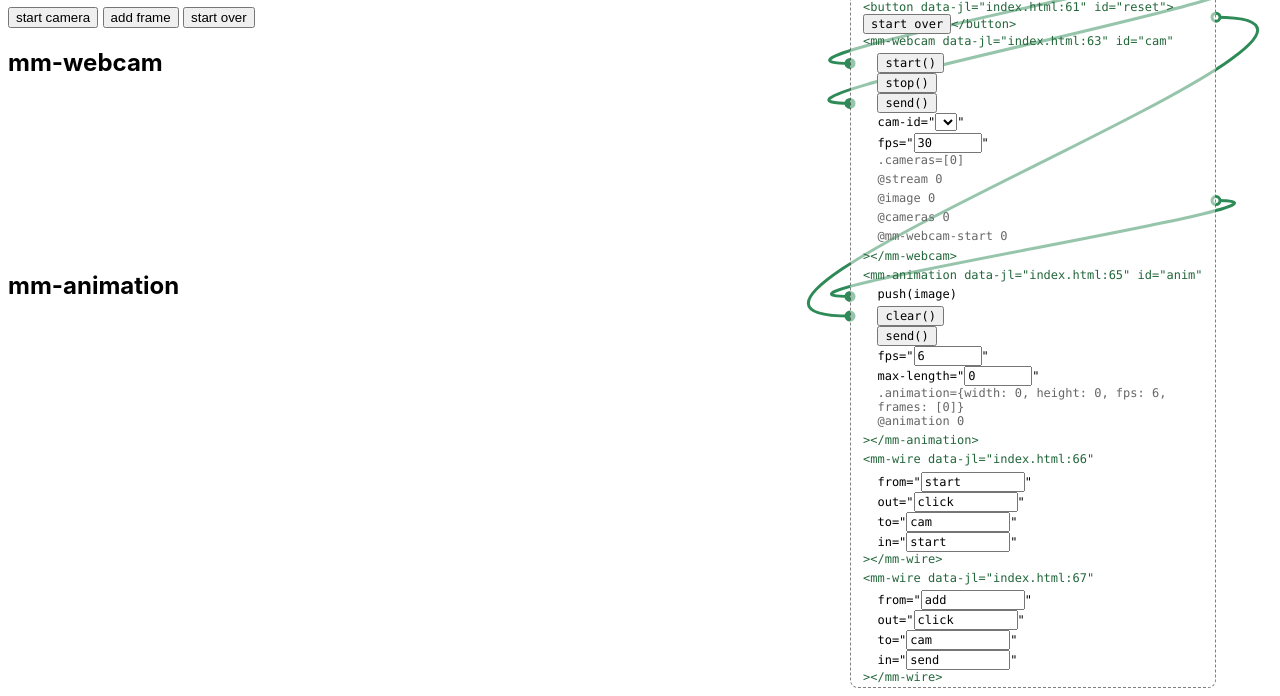
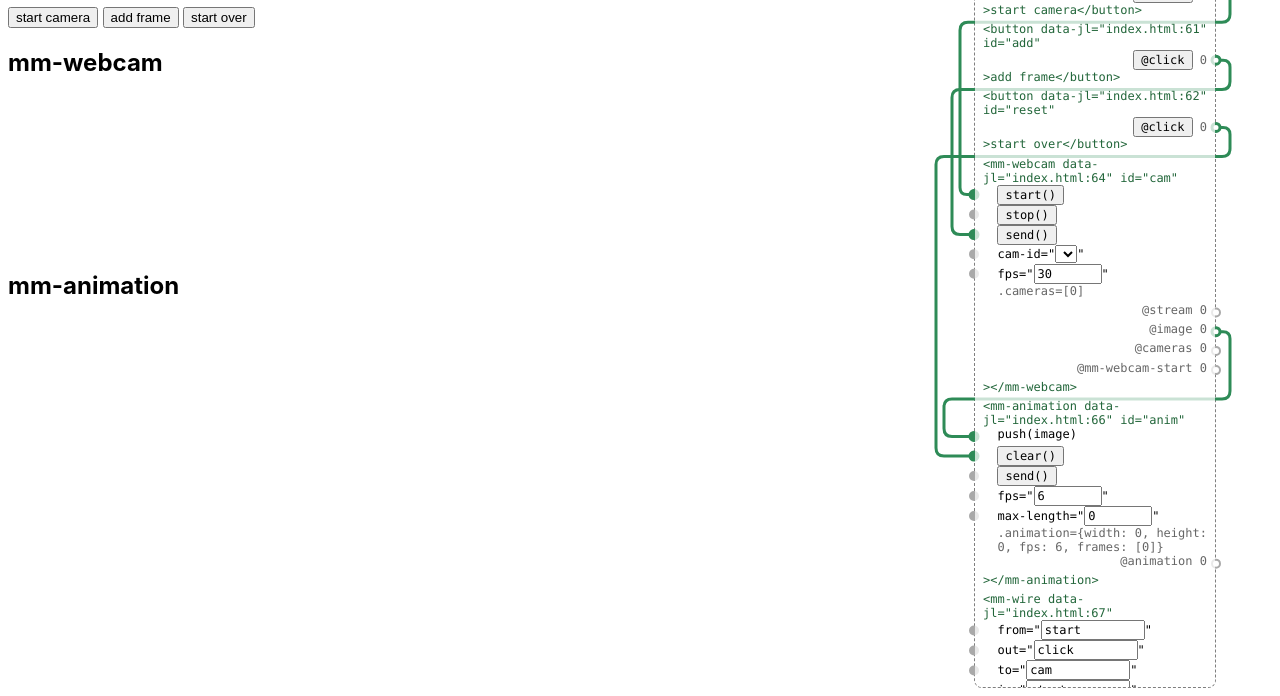
Before and after one commit to meemoo/meemoo-elements, a website with bundled scripts: page index.html in a window 1280 px wide. Shown: the part 104-800 px from the top of the page. Built offline with nearby package versions, Linux system fonts and the light colour scheme.

Commit message:
debug panel design, wire routing
https://www.tldraw.com/f/fFfj8610yraIxGkQEI-ES?d=v9891.-1090.4007.2763.page

```diff
--- a/custom-elements.json
+++ b/custom-elements.json
@@ -150,7 +150,7 @@
               }
             },
             {
-              "name": "mount",
+              "name": "for",
               "type": {
                 "text": "string"
               }
--- a/index.html
+++ b/index.html
@@ -8,6 +8,10 @@
         font-family:
           -apple-system, BlinkMacSystemFont, "Segoe UI", Roboto, Oxygen, Ubuntu, Cantarell,
           "Open Sans", "Helvetica Neue", sans-serif;
+      }
+      .mm-debug {
+        padding: 0 8px;
+        background: rgba(255, 255, 255, 0.75);
       }
       .mm-debug--line {
         min-height: 1.6em;
@@ -38,11 +42,11 @@
         bottom: 8px;
         border-radius: 8px;
         border: 1px dashed rgba(0, 0, 0, 0.5);
-        padding: 8px 12px;
+        padding: 8px 0;
         overflow: auto;
-        width: 340px;
+        width: 240px;
         max-width: 50%;
-        background: rgba(255, 255, 255, 0.5);
+        background: rgba(255, 255, 255, 0.75);
         font-family: ui-monospace, Menlo, Consolas, monospace;
         font-size: 12px;
       }
@@ -51,10 +55,7 @@
   <body>
     <a href="https://github.com/meemoo/meemoo-elements">About</a>
 
-    <!-- This "meta" mm-debug shows the "hidden" control on the inner mm-debug. 🤗 -->
-    <!-- <mm-debug shallow> -->
-    <mm-debug mount="#debug">
-      <mm-graph>
+    <mm-graph id="example-app">
       <h1>mm-elements demo</h1>
       <button id="start">start camera</button>
       <button id="add">add frame</button>
@@ -66,12 +67,11 @@
       <mm-wire from="start" out="click" to="cam" in="start"></mm-wire>
       <mm-wire from="add" out="click" to="cam" in="send"></mm-wire>
       <mm-wire from="cam" out="image" to="anim" in="push"></mm-wire>
+      <!--<mm-wire from="reset" out="click" to="cam" in="stop"></mm-wire>-->
       <mm-wire from="reset" out="click" to="anim" in="clear"></mm-wire>
     </mm-graph>
-    </mm-debug>
-    <!-- </mm-debug> -->
 
-    <div id="debug"></div>
+    <mm-debug id="debug" for="example-app"></mm-debug>
 
     <script type="module" src="./src/mm-graph.js"></script>
     <script type="module" src="./src/mm-debug.js"></script>
--- a/src/mm-animation.js
+++ b/src/mm-animation.js
@@ -1,3 +1,8 @@
+const childTemplate = document.createElement("template");
+childTemplate.innerHTML = `
+  <canvas class="mm-animation--canvas" width="0" height="0"></canvas>
+`;
+
 export class MmAnimation extends HTMLElement {
   static mmManifest = () =>
     import("./mm-animation.manifest.js").then((m) => m.default);
@@ -10,6 +15,10 @@ export class MmAnimation extends HTMLElement {
     super();
     this._animation = { width: 0, height: 0, fps: 12, frames: [] };
     this._maxLength = 0;
+    this.canvasEl = null;
+    this._index = 0;
+    this._loop = 0;
+    this._lastFrame = 0;
   }
 
   get animation() {
@@ -36,6 +45,19 @@ export class MmAnimation extends HTMLElement {
     if (name === "max-length") this.maxLength = newValue;
   }
 
+  connectedCallback() {
+    if (!this.canvasEl) {
+      this.appendChild(childTemplate.content.cloneNode(true));
+      this.canvasEl = this.querySelector(".mm-animation--canvas");
+    }
+    this._draw();
+    this._startLoop();
+  }
+
+  disconnectedCallback() {
+    this._loop++;
+  }
+
   // Copies the image now; the source may be a live video or canvas.
   push(image) {
     if (!image) return;
@@ -60,11 +82,18 @@ export class MmAnimation extends HTMLElement {
     this._animation.width = width;
     this._animation.height = height;
     this._trim();
+    // Paused: there is no playback to reveal the new frame, so show it now.
+    if (!(this._animation.fps > 0)) {
+      this._index = this._animation.frames.length - 1;
+      this._draw();
+    }
     this.send();
   }
 
   clear() {
     this._animation.frames.length = 0;
+    this._index = 0;
+    this._draw();
     this.send();
   }
 
@@ -77,8 +106,52 @@ export class MmAnimation extends HTMLElement {
   _trim() {
     const { frames } = this._animation;
     const extra = this._maxLength ? frames.length - this._maxLength : 0;
-    if (extra > 0) frames.splice(0, extra);
+    if (extra > 0) {
+      frames.splice(0, extra);
+      // Keep pointing at the same frame as the front of the list drops off.
+      this._index = Math.max(0, this._index - extra);
+    }
     return extra > 0;
+  }
+
+  _draw() {
+    const canvas = this.canvasEl;
+    if (!canvas) return;
+    const { width, height, frames } = this._animation;
+    if (!frames.length) {
+      canvas.getContext("2d").clearRect(0, 0, canvas.width, canvas.height);
+      return;
+    }
+    // Setting the size clears the canvas, so only do it on change.
+    if (canvas.width !== width) canvas.width = width;
+    if (canvas.height !== height) canvas.height = height;
+    this._index %= frames.length;
+    const context = canvas.getContext("2d");
+    context.clearRect(0, 0, width, height);
+    context.drawImage(frames[this._index], 0, 0, width, height);
+  }
+
+  _startLoop() {
+    const loop = ++this._loop;
+    this._lastFrame = 0;
+    const onFrame = (now) => {
+      if (loop !== this._loop) return;
+      const { fps, frames } = this._animation;
+      if (fps > 0 && frames.length) {
+        const interval = 1000 / fps;
+        const elapsed = now - this._lastFrame;
+        if (elapsed >= interval) {
+          // Step from the ideal time so the rate doesn't drift, but don't
+          // try to catch up after a long pause (hidden tab, empty animation).
+          this._lastFrame =
+            elapsed >= interval * 2 ? now : this._lastFrame + interval;
+          this._index = (this._index + 1) % frames.length;
+          this._draw();
+        }
+      }
+      requestAnimationFrame(onFrame);
+    };
+    requestAnimationFrame(onFrame);
   }
 }
 
--- a/src/mm-debug.js
+++ b/src/mm-debug.js
@@ -52,58 +52,100 @@ export class MmDebug extends HTMLElement {
   constructor() {
     super();
 
-    const mountQuery = this.getAttribute("mount");
-    if (mountQuery) {
-      this.mountEl = document.querySelector(mountQuery);
-    }
     this._abort = null;
+    this._targetEl = null;
     this._inspectors = [];
     // element => { manifest, tag, in: Map(name => el), out: Map(name => el) }
     this._ports = new WeakMap();
     this._wirePaths = new Map();
+    // port line => { direction, dot }
+    this._portDots = new Map();
     this._wiresEl = null;
   }
 
   static get observedAttributes() {
-    return ["hidden"];
+    return ["for"];
   }
 
-  attributeChangedCallback(name, oldValue, newValue) {
-    if (name === "hidden") this.hidden = newValue !== null;
-  }
-
-  set hidden(val) {
-    this._hidden = Boolean(val);
-    for (const el of this._inspectors) {
-      el.style.display = this._hidden ? "none" : "block";
-    }
-    if (this._wiresEl) {
-      this._wiresEl.style.display = this._hidden ? "none" : "block";
-    }
-  }
-  get hidden() {
-    return Boolean(this._hidden);
+  attributeChangedCallback() {
+    if (this.isConnected) this._render();
   }
 
   connectedCallback() {
+    this._render();
+  }
+
+  disconnectedCallback() {
+    this._clear();
+  }
+
+  _clear() {
+    if (this._abort) this._abort.abort();
+    this._abort = null;
+    this._targetEl = null;
+    for (const el of this._inspectors) el.remove();
+    this._inspectors = [];
+    if (this._wiresEl) this._wiresEl.remove();
+    this._wiresEl = null;
+    this._wirePaths.clear();
+    this._portDots.clear();
+  }
+
+  async _render() {
+    this._clear();
     const { signal } = (this._abort = new AbortController());
 
-    // Wait for child custom elements load
-    const undefinedElements = this.querySelectorAll(":not(:defined)");
-    const definedPromises = [...undefinedElements].map((el) =>
-      customElements.whenDefined(el.localName)
+    if (document.readyState === "loading") {
+      await new Promise((resolve) =>
+        document.addEventListener("DOMContentLoaded", resolve, { once: true })
       );
-    const allElements = this.hasAttribute("shallow")
-      ? this.children
-      : this.querySelectorAll("*");
+      if (signal.aborted) return;
+    }
 
-    Promise.all(definedPromises).then(async () => {
+    const id = this.getAttribute("for");
+    const target =
+      id && this.getRootNode().querySelector("#" + CSS.escape(id));
+    if (!target) {
+      console.warn("mm-debug: target not found", this);
+      return;
+    }
+    this._targetEl = target;
+
+    // Wires draw behind the inspectors.
+    this._wiresEl = document.createElementNS(SVG, "svg");
+    this._wiresEl.setAttribute("class", "mm-debug--wires");
+    this._wiresEl.style.cssText =
+      "position:fixed;left:0;top:0;width:100%;height:100%;pointer-events:none";
+    this.prepend(this._wiresEl);
+    const draw = () => {
+      if (signal.aborted) return;
+      this.drawWires();
+      requestAnimationFrame(draw);
+    };
+    requestAnimationFrame(draw);
+
+    // Wait for custom elements load
+    const undefinedElements = [
+      target,
+      ...target.querySelectorAll(":not(:defined)"),
+    ].filter((el) => el.matches(":not(:defined)"));
+    await Promise.all(
+      undefinedElements.map((el) => customElements.whenDefined(el.localName))
+    );
+    if (signal.aborted) return;
+
+    const allElements = [
+      target,
+      ...(this.hasAttribute("shallow")
+        ? target.children
+        : target.querySelectorAll("*")),
+    ];
     const wired = new Set();
-      for (const wire of this.querySelectorAll("mm-wire")) {
+    for (const wire of target.querySelectorAll("mm-wire")) {
       wired.add(wire.getAttribute("from")).add(wire.getAttribute("to"));
     }
     // Custom elements with a manifest, known HTML elements, wire ends.
-      const inspected = [...allElements].filter(
+    const inspected = allElements.filter(
       (el) =>
         typeof el.constructor.mmManifest === "function" ||
         htmlElements[el.localName] ||
@@ -113,15 +155,14 @@ export class MmDebug extends HTMLElement {
     // Elements whose closing tag comes after their inspected descendants.
     const open = [];
     // mm-graph's children are not indented.
-      const depth = () =>
-        open.filter((el) => el.localName !== "mm-graph").length;
+    const depth = () => open.filter((el) => el.localName !== "mm-graph").length;
     const closeUntil = (el) => {
       while (open.length && !(el && open.at(-1).contains(el))) {
         const closed = open.pop();
         const lineEl = document.createElement("div");
         lineEl.className = "mm-debug--line mm-debug--tag";
         lineEl.textContent = `</${closed.localName}>`;
-          this.addInspector(depth(), closed).appendChild(lineEl);
+        this.addInspector(depth()).appendChild(lineEl);
       }
     };
 
@@ -131,61 +172,28 @@ export class MmDebug extends HTMLElement {
         manifest = await mmChild.constructor.mmManifest();
         if (signal.aborted) return;
       }
-        if (this.mountEl) closeUntil(mmChild);
-        const isParent =
-          Boolean(this.mountEl) &&
-          inspected.some((el) => el !== mmChild && mmChild.contains(el));
-        const inspectEl = this.addInspector(depth(), mmChild);
+      closeUntil(mmChild);
+      const isParent = inspected.some(
+        (el) => el !== mmChild && mmChild.contains(el)
+      );
+      const inspectEl = this.addInspector(depth());
       this.mountInspector(mmChild, inspectEl, manifest, signal, isParent);
       if (isParent) open.push(mmChild);
     }
     closeUntil(null);
-    });
-
-    // Wires draw behind the inspectors.
-    this._wiresEl = document.createElementNS(SVG, "svg");
-    this._wiresEl.setAttribute("class", "mm-debug--wires");
-    this._wiresEl.style.cssText =
-      "position:fixed;left:0;top:0;width:100%;height:100%;pointer-events:none";
-    this._wiresEl.style.display = this._hidden ? "none" : "block";
-    if (this.mountEl) {
-      this.mountEl.before(this._wiresEl);
-    } else {
-      this.prepend(this._wiresEl);
-    }
-    const draw = () => {
-      if (signal.aborted) return;
-      this.drawWires();
-      requestAnimationFrame(draw);
-    };
-    requestAnimationFrame(draw);
   }
 
-  disconnectedCallback() {
-    if (this._abort) this._abort.abort();
-    for (const el of this._inspectors) el.remove();
-    this._inspectors = [];
-    if (this._wiresEl) this._wiresEl.remove();
-    this._wiresEl = null;
-    this._wirePaths.clear();
-  }
-
-  addInspector(depth, mmChild) {
+  addInspector(depth) {
     const el = document.createElement("div");
     el.className = "mm-debug";
-    el.style.display = this._hidden ? "none" : "block";
+    // Above the wires.
+    el.style.position = "relative";
     el.style.marginLeft = depth * 2 + "ch";
     const inspectEl = document.createElement("div");
     inspectEl.className = "mm-debug--inspect";
     el.appendChild(inspectEl);
     this._inspectors.push(el);
-
-    if (this.mountEl) {
-      this.mountEl.appendChild(el);
-    } else {
-      el.style.position = "relative";
-      mmChild.after(el);
-    }
+    this.appendChild(el);
     return inspectEl;
   }
 
@@ -204,27 +212,96 @@ export class MmDebug extends HTMLElement {
             );
     }
     const anchorEl = ports ? ports[direction].get(name) || ports.tag : el;
+    const point = this.anchorPoint(anchorEl, direction);
+    if (!point) return null;
+    // The bottom of the element's inspector, where its out wires turn back.
+    const blockEl = anchorEl.closest(".mm-debug") || anchorEl;
+    const under = blockEl.getBoundingClientRect().bottom;
+    return { ...point, under, known };
+  }
+
+  // Right-angle path through the points, with rounded corners.
+  roundedPath(points, radius = 8) {
+    let d = `M${points[0].x},${points[0].y}`;
+    for (let i = 1; i < points.length - 1; i++) {
+      const prev = points[i - 1];
+      const corner = points[i];
+      const next = points[i + 1];
+      const before = Math.hypot(corner.x - prev.x, corner.y - prev.y);
+      const after = Math.hypot(next.x - corner.x, next.y - corner.y);
+      const r = Math.min(radius, before / 2, after / 2);
+      if (!r) continue;
+      const fromX = corner.x - ((corner.x - prev.x) / before) * r;
+      const fromY = corner.y - ((corner.y - prev.y) / before) * r;
+      const toX = corner.x + ((next.x - corner.x) / after) * r;
+      const toY = corner.y + ((next.y - corner.y) / after) * r;
+      d += ` L${fromX},${fromY} Q${corner.x},${corner.y} ${toX},${toY}`;
+    }
+    const last = points.at(-1);
+    return d + ` L${last.x},${last.y}`;
+  }
+
+  anchorPoint(anchorEl, direction) {
     const rect = anchorEl.getBoundingClientRect();
     if (!rect.width && !rect.height) return null;
     let x = direction === "out" ? rect.right + 6 : rect.left - 6;
-    let y = rect.top + rect.height / 2;
-    if (this.mountEl && this.mountEl.contains(anchorEl)) {
+    const y = rect.top + rect.height / 2;
+    let scrolledOut = false;
+    if (this.contains(anchorEl)) {
       // On the panel's edge, so the dots peek out.
-      const clip = this.mountEl.getBoundingClientRect();
+      const clip = this.getBoundingClientRect();
       x = direction === "out" ? clip.right : clip.left;
-      y = Math.min(Math.max(y, clip.top), clip.bottom);
+      // Not clamped: wires scroll away with their ports.
+      scrolledOut = y < clip.top || y > clip.bottom;
     }
-    return { x, y, known };
+    return { x, y, scrolledOut };
+  }
+
+  // A dot for every port, wired or not.
+  drawPorts() {
+    for (const [lineEl, { direction, dot }] of this._portDots) {
+      const point = lineEl.isConnected && this.anchorPoint(lineEl, direction);
+      if (!point || point.scrolledOut) {
+        dot.style.display = "none";
+        continue;
+      }
+      dot.style.display = "";
+      if (
+        dot.getAttribute("cy") != point.y ||
+        dot.getAttribute("cx") != point.x
+      ) {
+        dot.setAttribute("cx", point.x);
+        dot.setAttribute("cy", point.y);
+      }
+    }
+  }
+
+  addPortDot(lineEl, direction) {
+    const dot = document.createElementNS(SVG, "circle");
+    dot.setAttribute("class", "mm-debug--port mm-debug--port-" + direction);
+    dot.setAttribute("r", "4");
+    dot.setAttribute("color", "darkgray");
+    dot.setAttribute("stroke", "currentColor");
+    dot.setAttribute("stroke-width", "2");
+    dot.setAttribute("fill", direction === "out" ? "white" : "currentColor");
+    // Under the wires.
+    this._wiresEl.prepend(dot);
+    this._portDots.set(lineEl, { direction, dot });
   }
 
   drawWires() {
-    const wires = new Set(this.querySelectorAll("mm-wire"));
+    this.drawPorts();
+    const wires = new Set(
+      this._targetEl ? this._targetEl.querySelectorAll("mm-wire") : []
+    );
     for (const [wire, group] of this._wirePaths) {
       if (!wires.has(wire)) {
         group.remove();
         this._wirePaths.delete(wire);
       }
     }
+    let lanes = 0;
+    const sourceLanes = new Map();
     for (const wire of wires) {
       let group = this._wirePaths.get(wire);
       if (!group) {
@@ -262,11 +339,22 @@ export class MmDebug extends HTMLElement {
       );
       group.setAttribute("stroke-dasharray", known ? "none" : "2 6");
 
-      // Far enough out that the wire shows beside the panel.
-      const bend =
-        Math.min(160, Math.max(60, Math.abs(b.y - a.y) * 0.6)) +
-        Math.abs(b.x - a.x) * 0.2;
-      const d = `M${a.x},${a.y} C${a.x + bend},${a.y} ${b.x - bend},${b.y} ${b.x},${b.y}`;
+      // Out to the right, back under the source element, then along the
+      // left side to the in-port. Each wire gets its own lane.
+      const lane = lanes++;
+      const sourceLane = sourceLanes.get(source) || 0;
+      sourceLanes.set(source, sourceLane + 1);
+      const right = a.x + 14 + sourceLane * 8;
+      const left = b.x - 14 - lane * 8;
+      const under = a.under + sourceLane * 8;
+      const d = this.roundedPath([
+        { x: a.x, y: a.y },
+        { x: right, y: a.y },
+        { x: right, y: under },
+        { x: left, y: under },
+        { x: left, y: b.y },
+        { x: b.x, y: b.y },
+      ]);
       const [path, start, end] = group.children;
       if (path.getAttribute("d") !== d) {
         path.setAttribute("d", d);
@@ -284,9 +372,10 @@ export class MmDebug extends HTMLElement {
   mountInspector(mmChild, inspectEl, manifest, signal, isParent) {
     inspectEl.innerHTML = "";
 
-    // Built-in elements stay on one line; their ports attach to it.
+    // Built-in elements only list their events.
     const builtIn = manifest && manifest === htmlElements[mmChild.localName];
-    const { members = [], events = [] } = (!builtIn && manifest) || {};
+    const { members: allMembers = [], events = [] } = manifest || {};
+    const members = builtIn ? [] : allMembers;
     const attributes = (manifest && manifest.attributes) || [];
     const { open, close } = tagSource(mmChild, manifest);
 
@@ -321,6 +410,7 @@ export class MmDebug extends HTMLElement {
       lineEl.append(fieldLabel(name) + (quoted ? '="' : " "), controlEl);
       if (quoted) lineEl.append('"');
       ports.in.set(name, lineEl);
+      this.addPortDot(lineEl, "in");
     };
 
     const addInput = (name, type, className, mm = {}) => {
@@ -378,6 +468,7 @@ export class MmDebug extends HTMLElement {
       if (kind === "method") {
         const lineEl = addPortLine("mm-debug--method");
         ports.in.set(name, lineEl);
+        this.addPortDot(lineEl, "in");
         if (parameters.some((param) => !param.optional)) {
           // Can't be called from here, but wires can attach to it.
           const names = parameters.map((param) => param.name).join(", ");
@@ -425,8 +516,25 @@ export class MmDebug extends HTMLElement {
       countEl.className = "mm-debug--count";
       countEl.textContent = "0";
       const lineEl = addPortLine("mm-debug--event");
+      lineEl.style.textAlign = "right";
+      // An event with a method of the same name (click) gets a trigger.
+      const trigger = allMembers.some(
+        (member) =>
+          member.kind === "method" &&
+          member.name === event.name &&
+          !(member.parameters || []).length
+      );
+      if (trigger) {
+        const buttonEl = document.createElement("button");
+        buttonEl.className = "mm-debug--button";
+        buttonEl.textContent = "@" + event.name;
+        buttonEl.addEventListener("click", () => mmChild[event.name]());
+        lineEl.append(buttonEl, " ", countEl);
+      } else {
         lineEl.append("@" + event.name + " ", countEl);
+      }
       ports.out.set(event.name, lineEl);
+      this.addPortDot(lineEl, "out");
       let count = 0;
       mmChild.addEventListener(
         event.name,
@@ -443,16 +551,7 @@ export class MmDebug extends HTMLElement {
     const endEl = single ? tagEl : addLine("mm-debug--tag");
     endEl.append(">");
     const text = mmChild.textContent.trim();
-    if (mmChild.localName === "button") {
-      // Stands in for the real button.
-      const buttonEl = document.createElement("button");
-      buttonEl.className = "mm-debug--button";
-      buttonEl.textContent = text;
-      buttonEl.addEventListener("click", () => mmChild.click());
-      endEl.append(buttonEl);
-    } else if (!mmChild.children.length && text.length <= 40) {
-      endEl.append(text);
-    }
+    if (!mmChild.children.length && text.length <= 40) endEl.append(text);
     if (!isParent) endEl.append(close);
 
     refresh();
--- a/src/mm-debug.manifest.js
+++ b/src/mm-debug.manifest.js
@@ -7,7 +7,7 @@ export default {
   attributes: [
     { name: "hidden", fieldName: "hidden", type: { text: "boolean" } },
     { name: "shallow", type: { text: "boolean" } },
-    { name: "mount", type: { text: "string" } },
+    { name: "for", type: { text: "string" } },
   ],
   members: [{ kind: "field", name: "hidden", type: { text: "boolean" } }],
 };
```
Also changed, not shown: demo-quadwarp.html (+2 -4 lines), README.md. Lines whose indentation alone changed are shown as unchanged.
